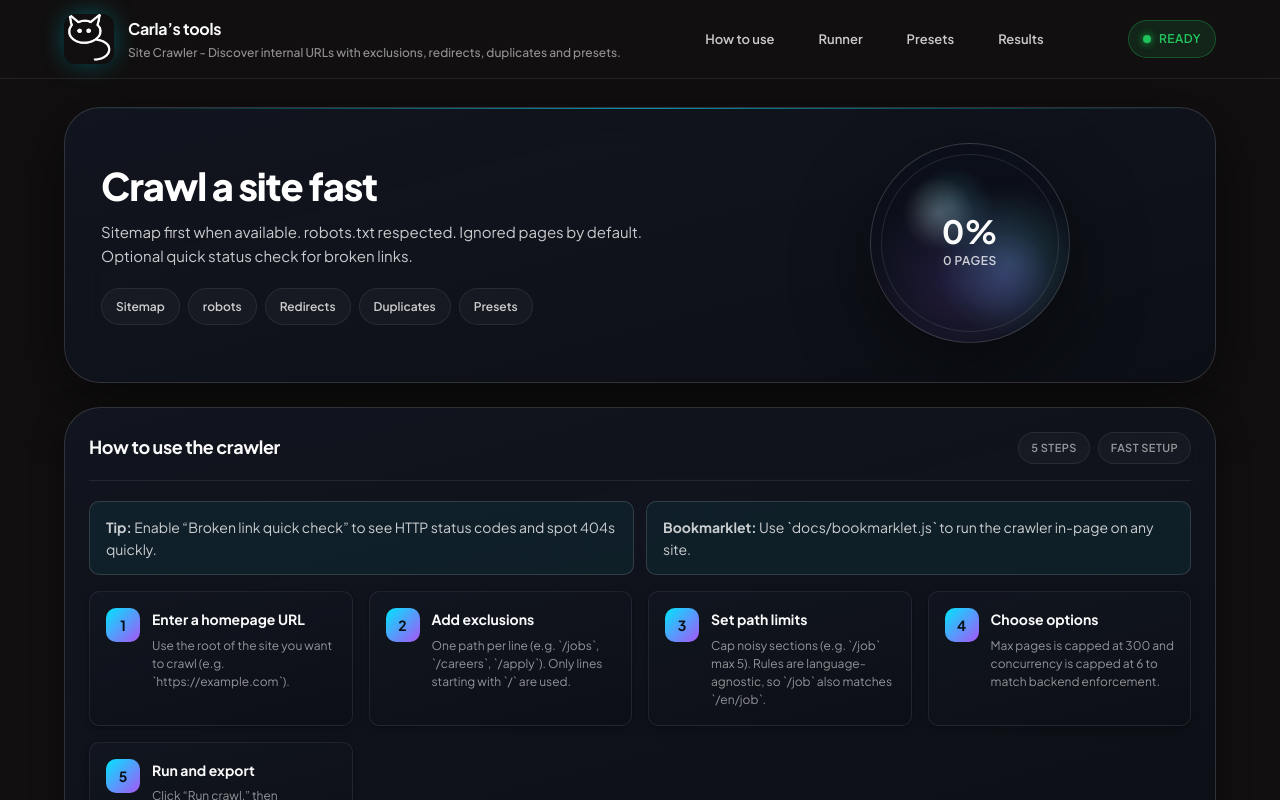
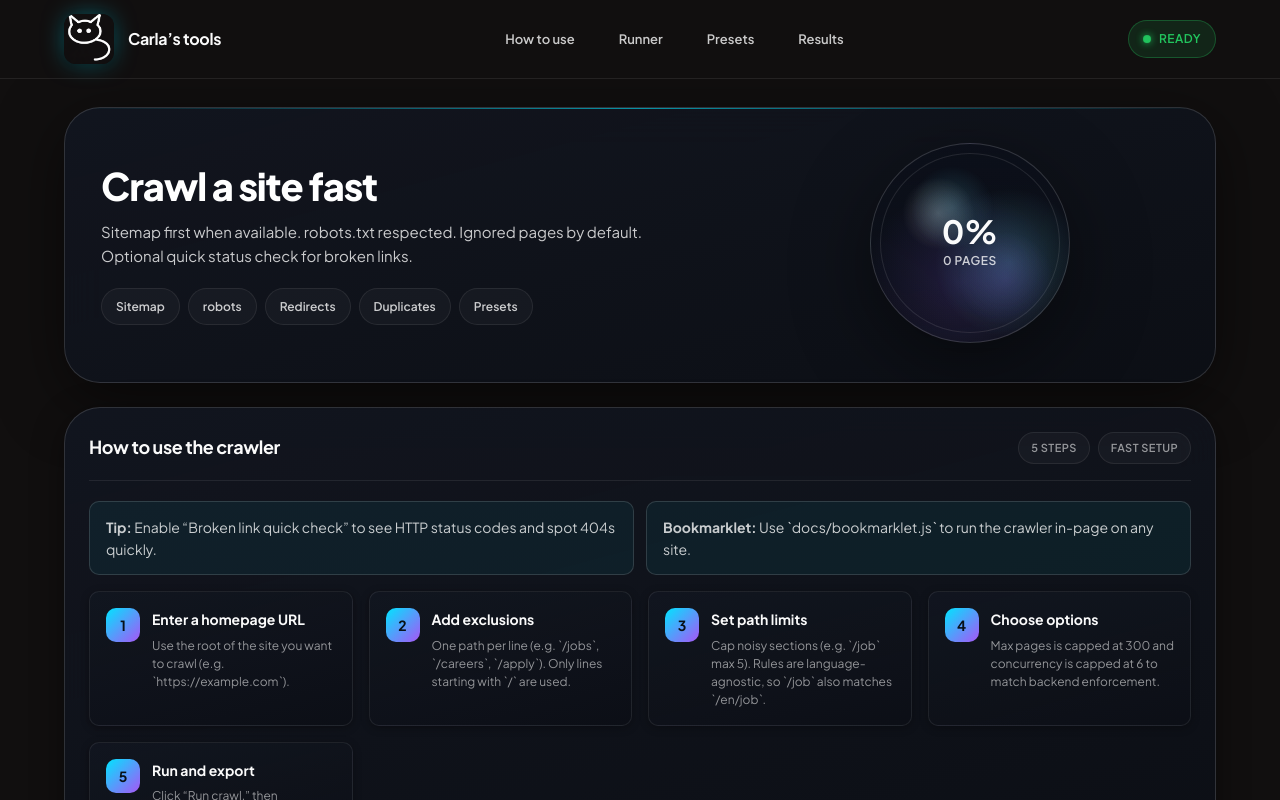
Before and after one commit to CarlasHub/site-crawler, a React (Vite) app in the folder frontend/: page / in a window 1280 px wide. Shown: the top 800 px of the page. Built offline with nearby package versions, Linux system fonts and the light colour scheme.

Commit message:
Refine header and orb label motion

```diff
--- a/frontend/src/App.jsx
+++ b/frontend/src/App.jsx
@@ -548,9 +548,6 @@ export default function App() {
   }, [data, pageUrls]);
 
   const brandName = isBookmarklet ? "Cat Crawler" : "Carla’s tools";
-  const brandTag = isBookmarklet
-    ? "Cat Crawler - Site Crawler for the page you are on."
-    : "Site Crawler - Discover internal URLs with exclusions, redirects, duplicates and presets.";
 
   return (
     <div className={`shell${isBookmarklet ? " shell--bookmarklet" : ""}`}>
@@ -569,7 +566,6 @@ export default function App() {
             />
             <div className="brandText">
               <div className="brandName">{brandName}</div>
-              <div className="brandTag">{brandTag}</div>
             </div>
           </div>
 
@@ -668,6 +664,7 @@ export default function App() {
               </div>
 
               <div className="orb" aria-hidden="true">
+                <div className="orbSurface" />
                 <div className="orbInner" />
                 <div className="orbLabel">
                   <strong>{progress}%</strong>
--- a/frontend/src/styles.css
+++ b/frontend/src/styles.css
@@ -168,13 +168,6 @@
     font-size: 16px;
     letter-spacing: -0.02em;
     color: var(--text-high);
-   }
-
-   .brandTag {
-     color: var(--muted);
-     font-size: 12px;
-     font-weight: 500;
-     margin-top: 2px;
   }
 
    /* === NAVIGATION === */
@@ -375,6 +368,14 @@
   .orb {
     width: 200px;
     height: 200px;
+    position: relative;
+    display: grid;
+    place-items: center;
+  }
+
+  .orbSurface {
+    position: absolute;
+    inset: 0;
     border-radius: 999px;
     background:
       radial-gradient(60px 60px at 34% 35%, rgba(255,255,255,0.22), transparent 60%),
@@ -383,10 +384,6 @@
       linear-gradient(180deg, rgba(10,14,26,0.55), rgba(10,14,26,0.18));
     border: 1px solid rgba(255,255,255,0.16);
     box-shadow: 0 24px 80px rgba(0,0,0,0.45);
-    position: relative;
-    overflow: hidden;
-    display: grid;
-    place-items: center;
   }
 
   .orbInner {
@@ -421,7 +418,8 @@
     color: var(--text-mid);
   }
 
-   .heroOrb.isRunning .orb {
+   .heroOrb.isRunning .orbSurface,
+   .heroOrb.isRunning .orbInner {
      animation: orbSpin 2s linear infinite;
    }
 
@@ -1088,10 +1086,6 @@
     grid-template-columns: auto 1fr;
   }
 
-  .shell--bookmarklet .brandTag {
-    max-width: 52ch;
-  }
-
   /* === HOW TO STEPS === */
   .stepGrid {
     margin-top: 16px;
```
Lines whose indentation alone changed are shown as unchanged.
